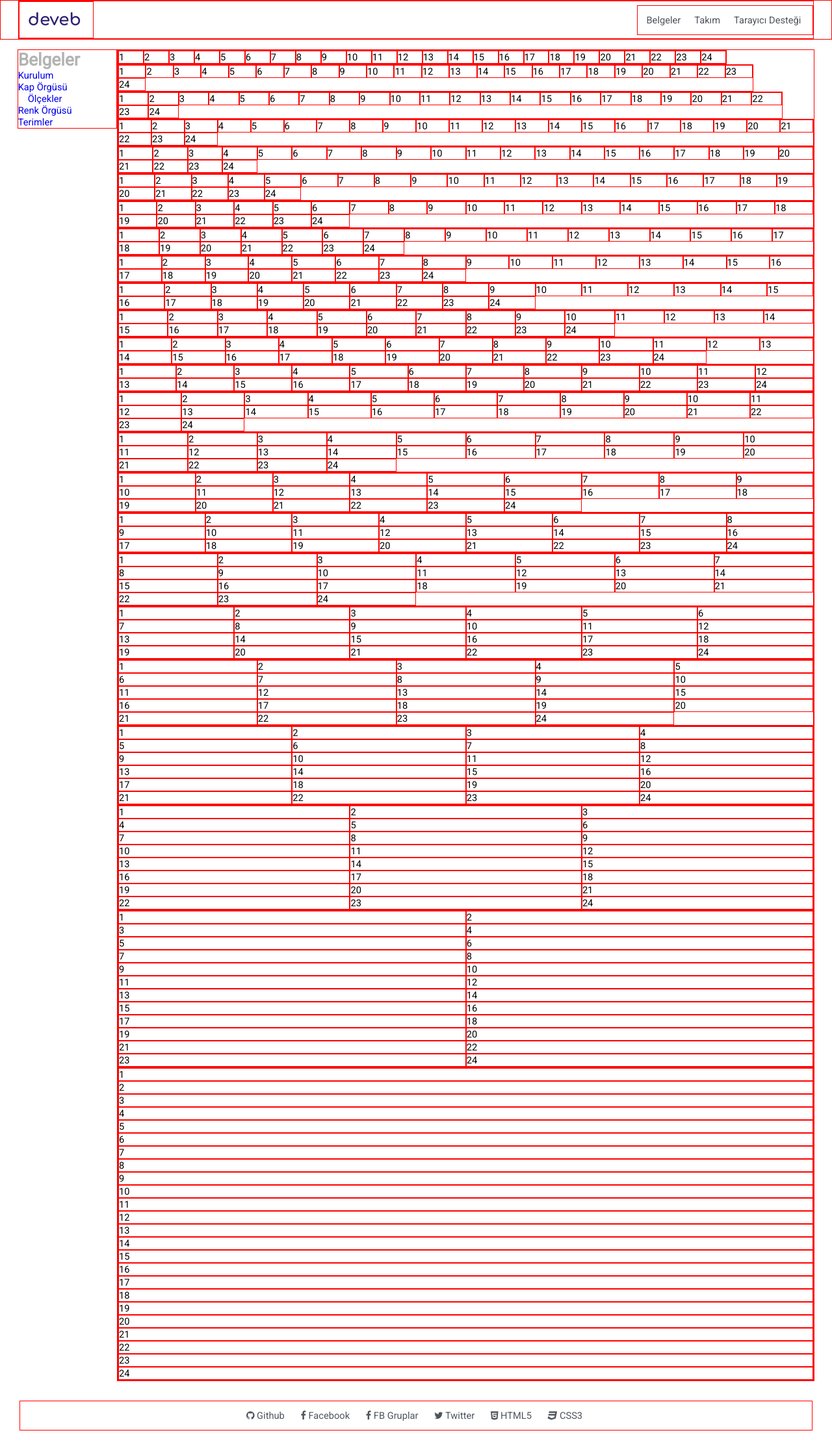
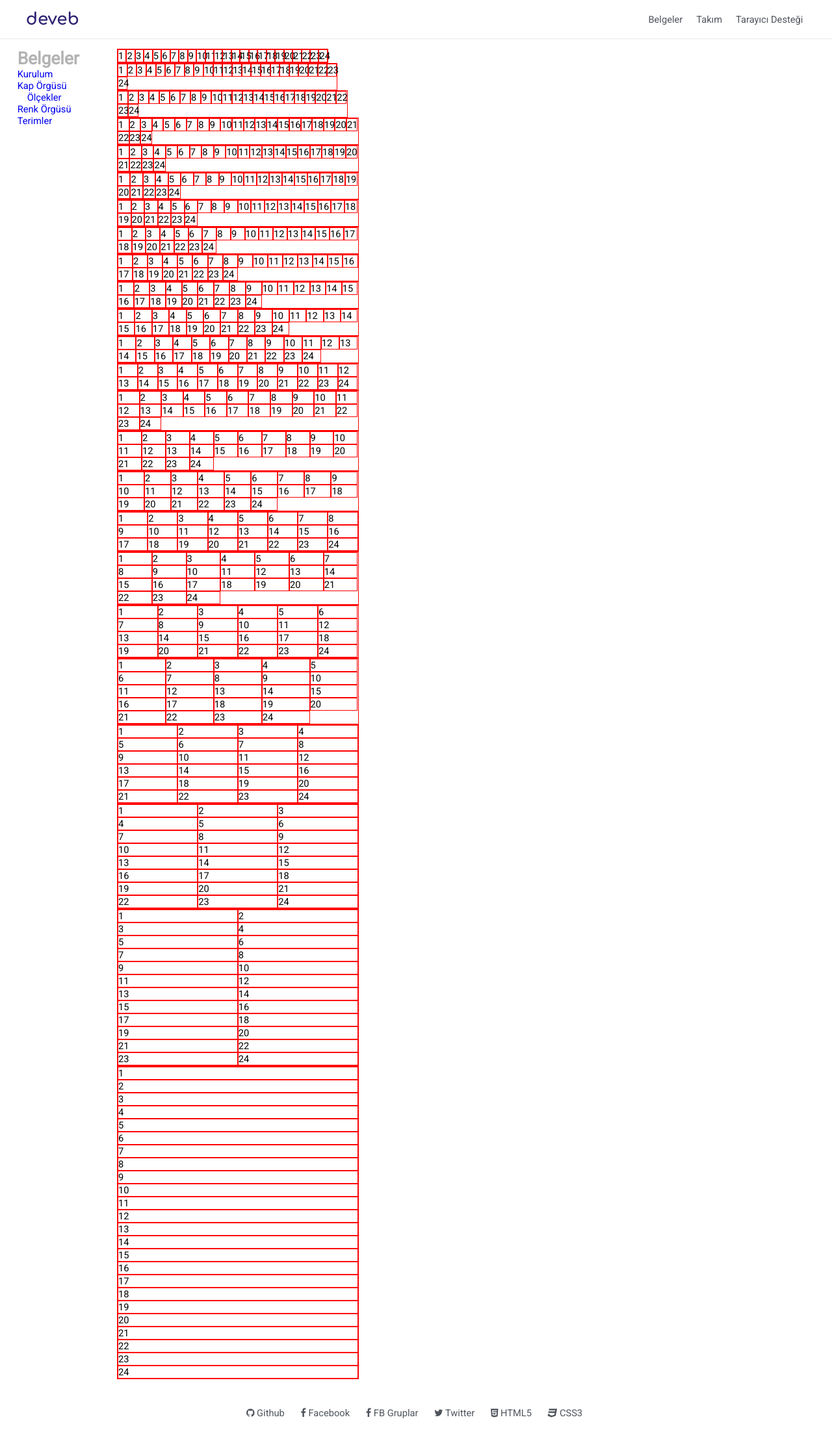
Before and after one commit to data-deveb/data-deveb.github.io, a Jekyll site: the page built from belgeler/ornekler/kap-orgusu-esit-bolme.html, in a window 1280 px wide. Shown: the whole page at 65% size. Built offline with Jekyll 4.4.1, drawn with Linux system fonts in a browser that asks for light colours.

Commit message:
Güncelleme

```diff
--- a/belgeler/ornekler/kap-orgusu-esit-bolme.html
+++ b/belgeler/ornekler/kap-orgusu-esit-bolme.html
@@ -3,8 +3,10 @@
 title: Eşit Bölme Örneği - Kap Örgüsü
 ---
 <style media="screen">
-  div[data-gnl]>[data-gnl]{border:1px solid red;}
+  .özel-sınıf [data-gnl]{border:1px solid red;}
 </style>
+<div class="özel-sınıf">
+
 <div data-gnl="24p">
   <div data-gnl="1">1</div><div data-gnl="1">2</div><div data-gnl="1">3</div><div data-gnl="1">4</div>
   <div data-gnl="1">5</div><div data-gnl="1">6</div><div data-gnl="1">7</div><div data-gnl="1">8</div>
@@ -197,3 +199,5 @@
   <div data-gnl="1">17</div><div data-gnl="1">18</div><div data-gnl="1">19</div><div data-gnl="1">20</div>
   <div data-gnl="1">21</div><div data-gnl="1">22</div><div data-gnl="1">23</div><div data-gnl="1">24</div>
 </div>
+
+</div>
```
